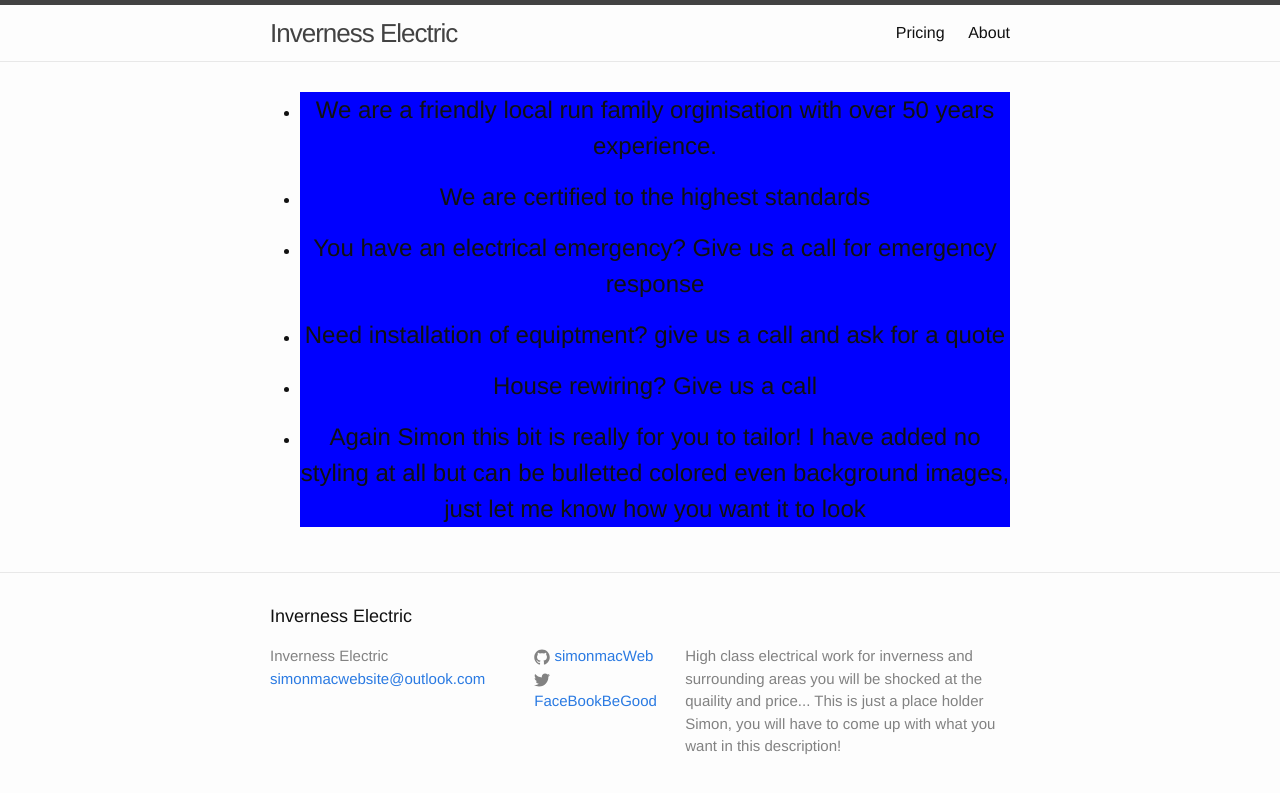
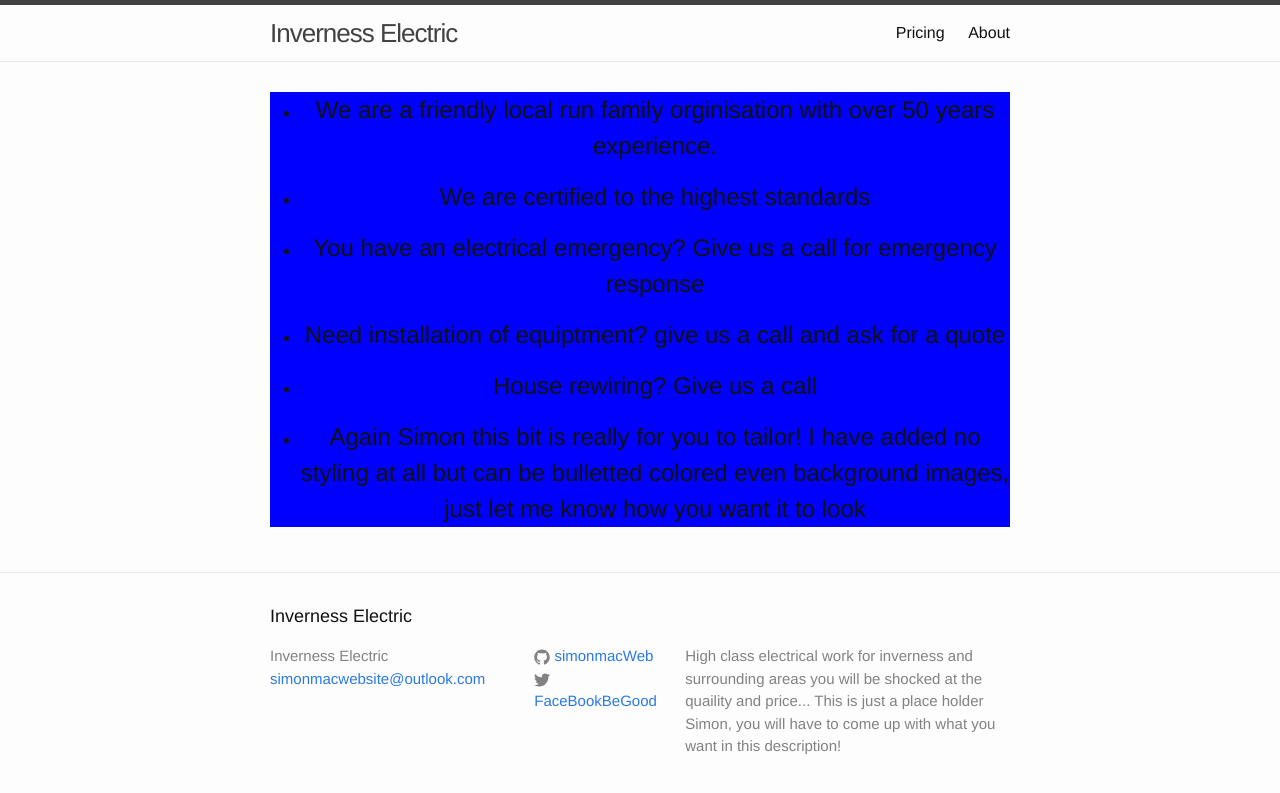
Before and after one commit to simonmacweb/simonmacweb.github.io, a Jekyll site: the page built from index.html, in a window 1280 px wide. Shown: the top 793 px of the page. Built offline with Jekyll 4.4.1, drawn with Linux system fonts in a browser that asks for light colours.

Commit message:
Update index.html

```diff
--- a/index.html
+++ b/index.html
@@ -2,9 +2,9 @@
 layout: default
 ---
 
-<div class="home">
-
-<ul style="background-color:blue;">
+<div class="home" style="background-color:blue;">
+<div>
+<ul >
   <li>
     <h2 style="color:Gret;text-align:center">We are a friendly local run family orginisation with over 50 years experience.</h1>
   </li>
@@ -26,6 +26,7 @@ layout: default
   </li>
 
 </ul>
+</div>
 <p style="color:Grey;text-align:center"></p>
 
 
```
